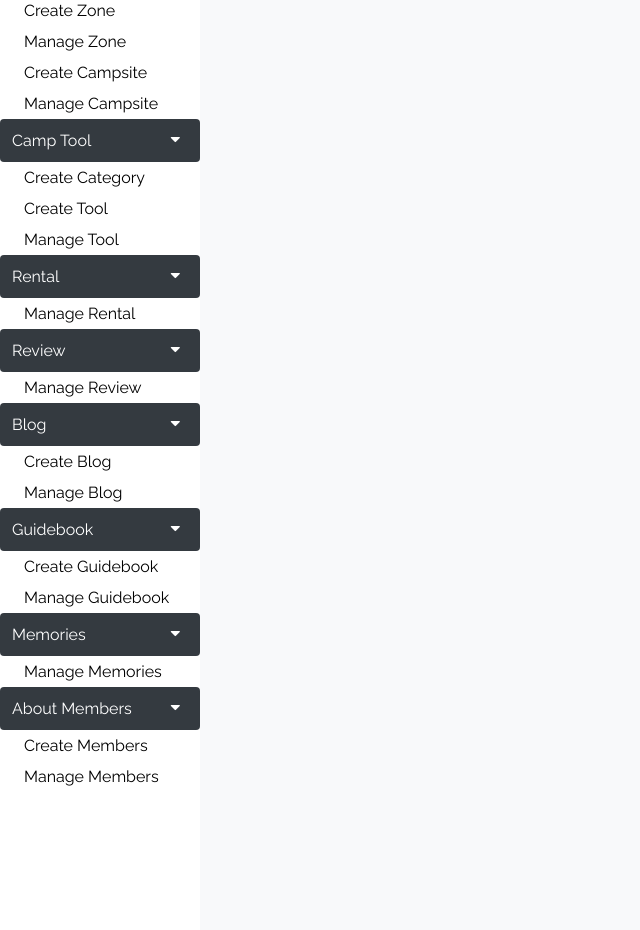
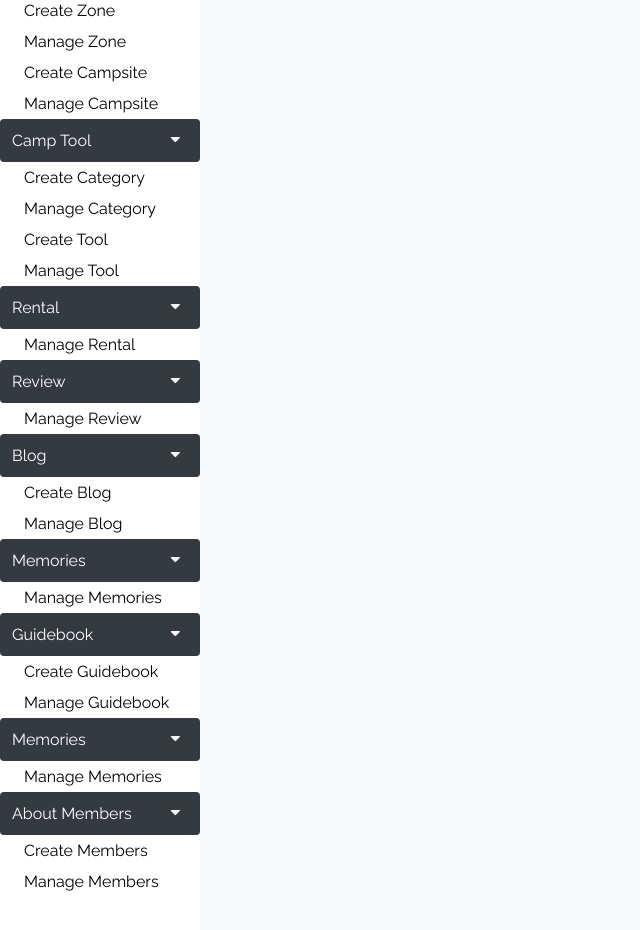
Before and after one commit to okaka00/GROUP-PPMS, a PHP site: page /campsite/index.php in a window 1280 px wide. Shown: the part 264-1194 px from the top of the page, without its empty margins (0-640 px from the left). Run offline with PHP 8.4, Linux system fonts and the light colour scheme.

Commit message:
Update sideNav.php

```diff
--- a/codes/admin/includes/sideNav.php
+++ b/codes/admin/includes/sideNav.php
@@ -21,13 +21,16 @@
                   <a href="<?php echo ADMIN_BASE_URL; ?>/modules/campsite/campsiteList.php">Manage Campsite</a>
             </div>
 
+            <!-- Camp Tool -->
+            <!-- JULIA NATASHA BINTI JEMUIN (BI22110410) -->
             <button class="dropdown-btn">Camp Tool
               <i class="fa fa-caret-down"></i>
             </button>
             <div class="dropdown-container">
-              <a href="<?php echo ADMIN_BASE_URL; ?>/modules/product/productForm.php">Create Category</a>
-              <a href="<?php echo ADMIN_BASE_URL; ?>/modules/product/productList.php">Create Tool</a>
-              <a href="<?php echo ADMIN_BASE_URL; ?>/modules/product/orderList.php">Manage Tool</a>
+                <a href="<?php echo ADMIN_BASE_URL; ?>/modules/category/categoryForm.php">Create Category</a>
+                <a href="<?php echo ADMIN_BASE_URL; ?>/modules/category/categoryList.php">Manage Category</a>
+                <a href="<?php echo ADMIN_BASE_URL; ?>/modules/campTool/toolsForm.php">Create Tool</a>
+                <a href="<?php echo ADMIN_BASE_URL; ?>/modules/campTool/toolsList.php">Manage Tool</a>
             </div>
 
             <!-- Rental -->
@@ -56,6 +59,15 @@
             <a href="<?php echo ADMIN_BASE_URL; ?>/modules/blog/blogList.php">Manage Blog</a>
           </div>
 
+           <!-- Memories -->
+           <!-- JULIA NATASHA BINTI JEMUIN (BI22110410) -->
+            <button class="dropdown-btn">Memories
+            <i class="fa fa-caret-down"></i>
+            </button>
+            <div class="dropdown-container">
+                <a href="<?php echo ADMIN_BASE_URL; ?>/modules/memories/memoriesList.php">Manage Memories</a>
+            </div>
+
            <!-- Guidebook -->
           <!-- NURULDIANA BINTI ZAIDI (BI22110211) -->
           <button class="dropdown-btn">Guidebook
```
